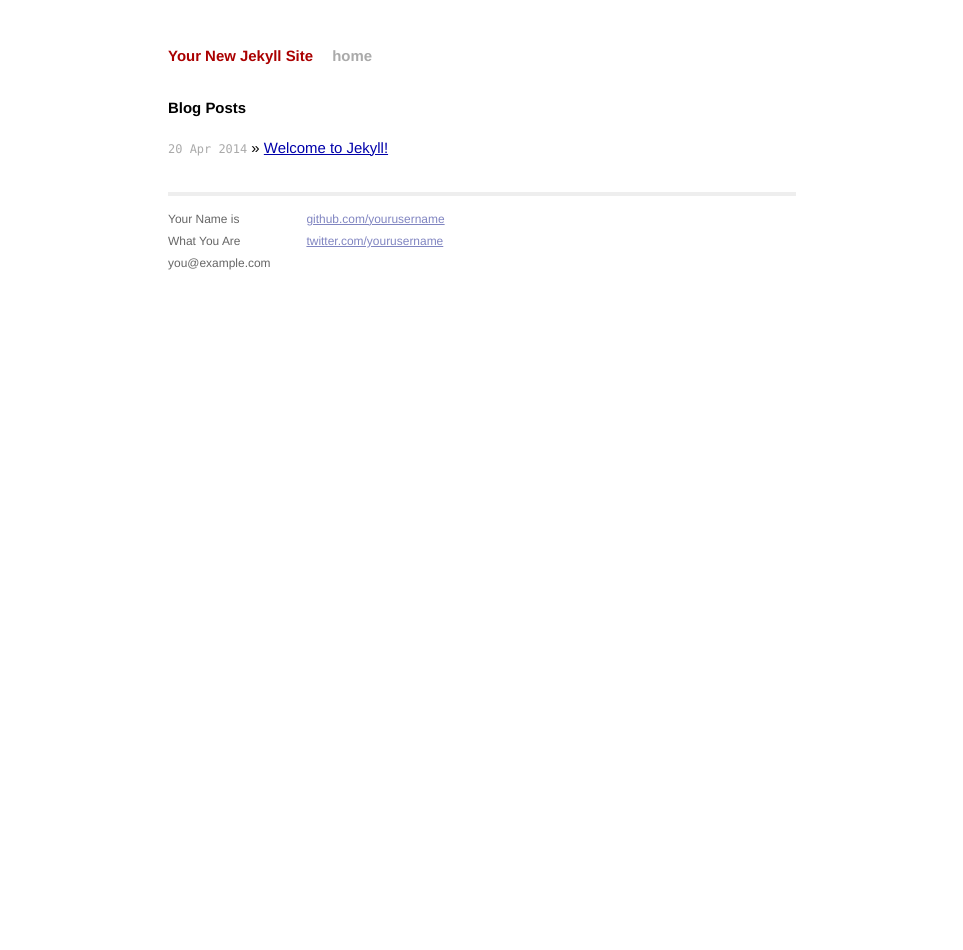
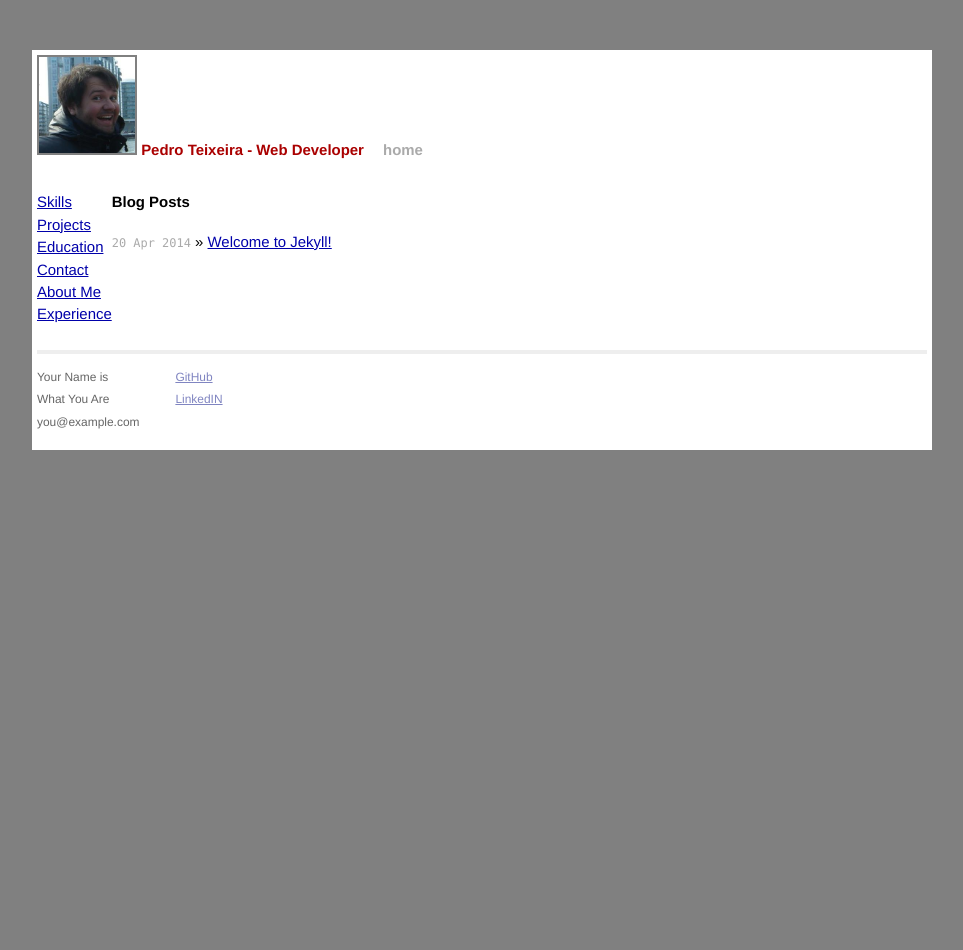
Before and after one commit to pteixeira/personalpage, a Jekyll site: the page built from index.html, in a window 1280 px wide. Shown: the whole page, without its empty margins (158-1121 px from the left). Built offline with Jekyll 4.4.1, drawn with Linux system fonts in a browser that asks for light colours.

Commit message:
Added css, modified layout, edited titles

```diff
--- a/_config.yml
+++ b/_config.yml
@@ -1,3 +1,3 @@
-name: Your New Jekyll Site
+name: Pedro Teixeira - Web Developer
 exclude: ["node_modules", "gulpfile.js", "package.json"]
 baseurl: /personalpage
--- a/_layouts/default.html
+++ b/_layouts/default.html
@@ -14,13 +14,32 @@
 
   <div class="site">
     <div class="header">
+      <img src="{{site.baseurl}}/assets/me.jpg" alt="Pedro's Picture">
       <h1 class="title"><a href="/">{{ site.name }}</a></h1>
       <a class="extra" href="/">home</a>
     </div>
+    <div class="page-content">
+      <div class="menu">
+        {% assign pages_list = site.pages %}
+        {% assign group = 'navigation' %}
+        {% include pages_list %}
+      </div>
 
+<!--
+      <div class="menu">
+        <a href="{{site.baseurl}}/about" class="">About Me</a>
+        <a href="{{site.baseurl}}/experience" class="">Professional Experience</a>
+        <a href="{{site.baseurl}}/education" class="">Education</a>
+        <a href="{{site.baseurl}}/projects" class="">Projects</a>
+        <a href="{{site.baseurl}}/skills" class="">Technical Skills</a>
+        <a href="{{site.baseurl}}/contact" class="">Contact Me</a>
+      </div> -->
+
+      <div class="content">
         {{ content }}
+      </div>
 
-
+    </div>
     <div class="footer">
       <div class="contact">
         <p>
@@ -31,8 +50,8 @@
       </div>
       <div class="contact">
         <p>
-                <a href="https://github.com/yourusername">github.com/yourusername</a><br />
-                <a href="https://twitter.com/yourusername">twitter.com/yourusername</a><br />
+          <a href="https://github.com/pteixeira">GitHub</a><br />
+          <a href="https://pt.linkedin.com/in/pedroapteixeira">LinkedIN</a><br />
         </p>
       </div>
     </div>
--- a/css/main.css
+++ b/css/main.css
@@ -7,6 +7,12 @@
 * {
   margin: 0;
   padding: 0; }
+
+/* mudar comportamento das boxes */
+* {
+  -moz-box-sizing: border-box;
+  -webkit-box-sizing: border-box;
+          box-sizing: border-box; }
 
 html, body {
   height: 100%; }
@@ -396,4 +402,34 @@ a:visited {
 
 /* Literal.Number.Integer.Long */
 body {
+  background: gray; }
+
+.page-content {
+  display: -webkit-box;
+  display: -webkit-flex;
+  display: -ms-flexbox;
+  display: flex; }
+
+.menu {
+  -webkit-box-orient: vertical;
+  -webkit-box-direction: normal;
+  -webkit-flex-direction: column;
+      -ms-flex-direction: column;
+          flex-direction: column;
+  display: -webkit-box;
+  display: -webkit-flex;
+  display: -ms-flexbox;
+  display: flex; }
+  .menu a.active {
+    background: red; }
+
+.site {
+  padding: 5px;
+  width: 900px;
+  margin: 50px auto;
   background: white; }
+
+.header img {
+  width: 100px;
+  height: 100px;
+  border: 2px solid gray; }
--- a/index.html
+++ b/index.html
@@ -1,6 +1,6 @@
 ---
 layout: default
-title: Your New Jekyll Site
+title: Pedro Teixeira - Web Developer
 ---
 
 <div id="home">
```
Also changed, not shown: _scss/_reset.scss (+12 -5 lines), _scss/main.scss (+29 -1 lines). Lines whose indentation alone changed are shown as unchanged.
